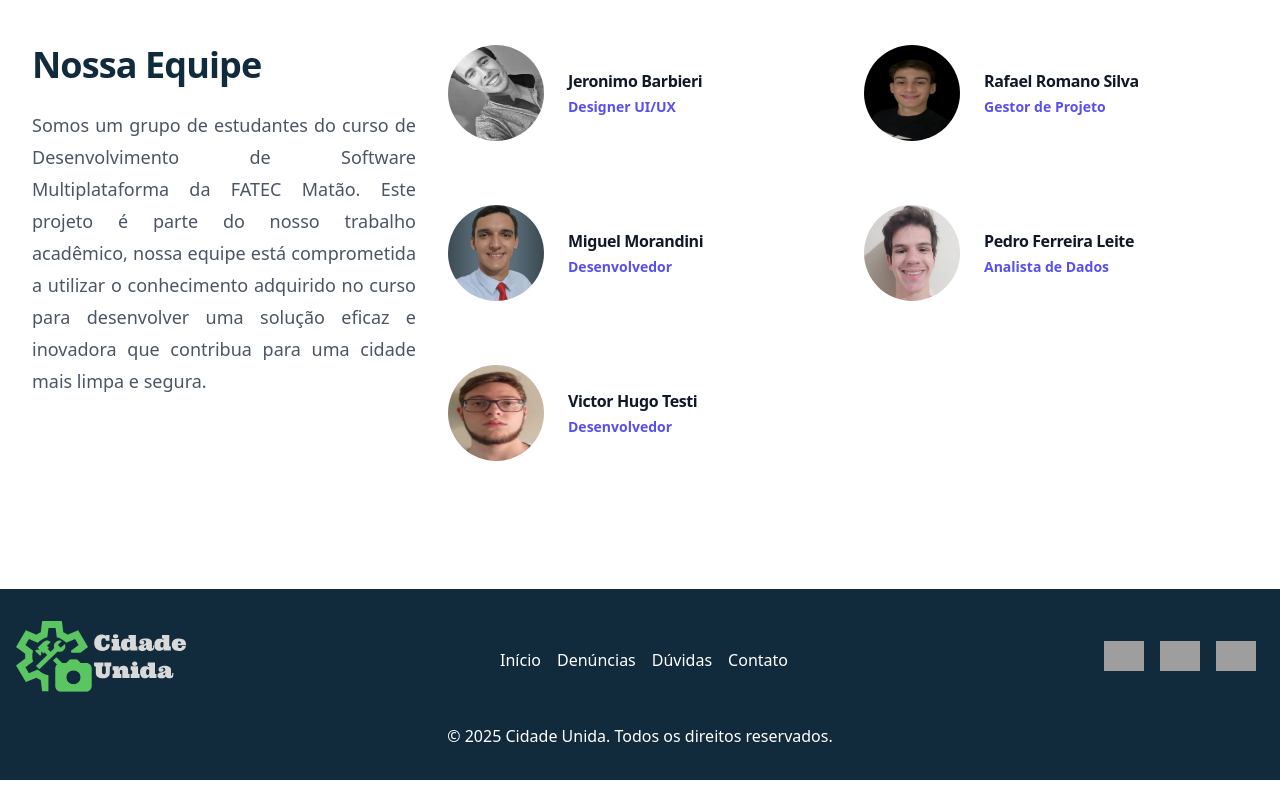
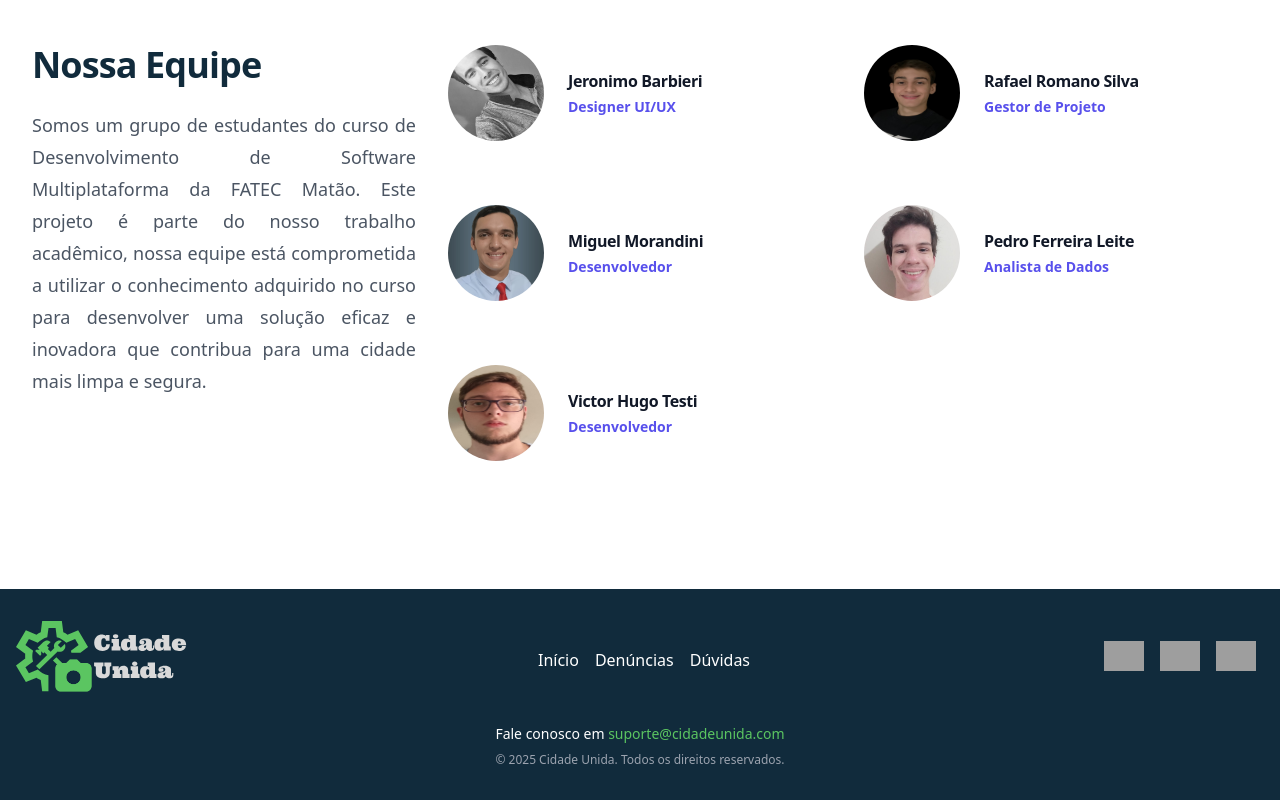
Before and after one commit to rafaelromwno/cidade-integra-frontend, a React (Vite) app in the folder frontend/: page / in a window 1280 px wide. Shown: the part 1391-2191 px from the top of the page. Built offline with nearby package versions, Linux system fonts and the light colour scheme; no server answers; grey boxes are pictures that could not be loaded.

Commit message:
fix: incluir o E-mail de Contato no Footer e Remover o Link Correspondente

```diff
--- a/frontend/src/components/layout/Footer.jsx
+++ b/frontend/src/components/layout/Footer.jsx
@@ -39,13 +39,6 @@ const Footer = () => {
             >
               Dúvidas
             </Link>
-
-            <Link
-              to="/duvidas#contato"
-              className="mx-2 hover:text-verde-paleta hover:shadow duration-500"
-            >
-              Contato
-            </Link>
           </div>
 
           {/* Ícones Sociais */}
@@ -85,9 +78,20 @@ const Footer = () => {
           </div>
         </div>
 
-        {/* Informações de Copyright */}
+        {/* Informações de Contato e Copyright */}
         <div className="text-center mt-8">
-          <p>&copy; 2025 Cidade Unida. Todos os direitos reservados.</p>
+          <p className="mb-2 text-sm">
+            Fale conosco em {" "}
+            <a
+              href="mailto:suporte@cidadeunida.com"
+              className="text-verde-paleta hover:text-verde-escuro-paleta duration-300"
+            >
+               suporte@cidadeunida.com
+            </a>
+          </p>
+          <p className="text-xs text-gray-400">
+            &copy; 2025 Cidade Unida. Todos os direitos reservados.
+          </p>
         </div>
       </div>
     </footer>
```
